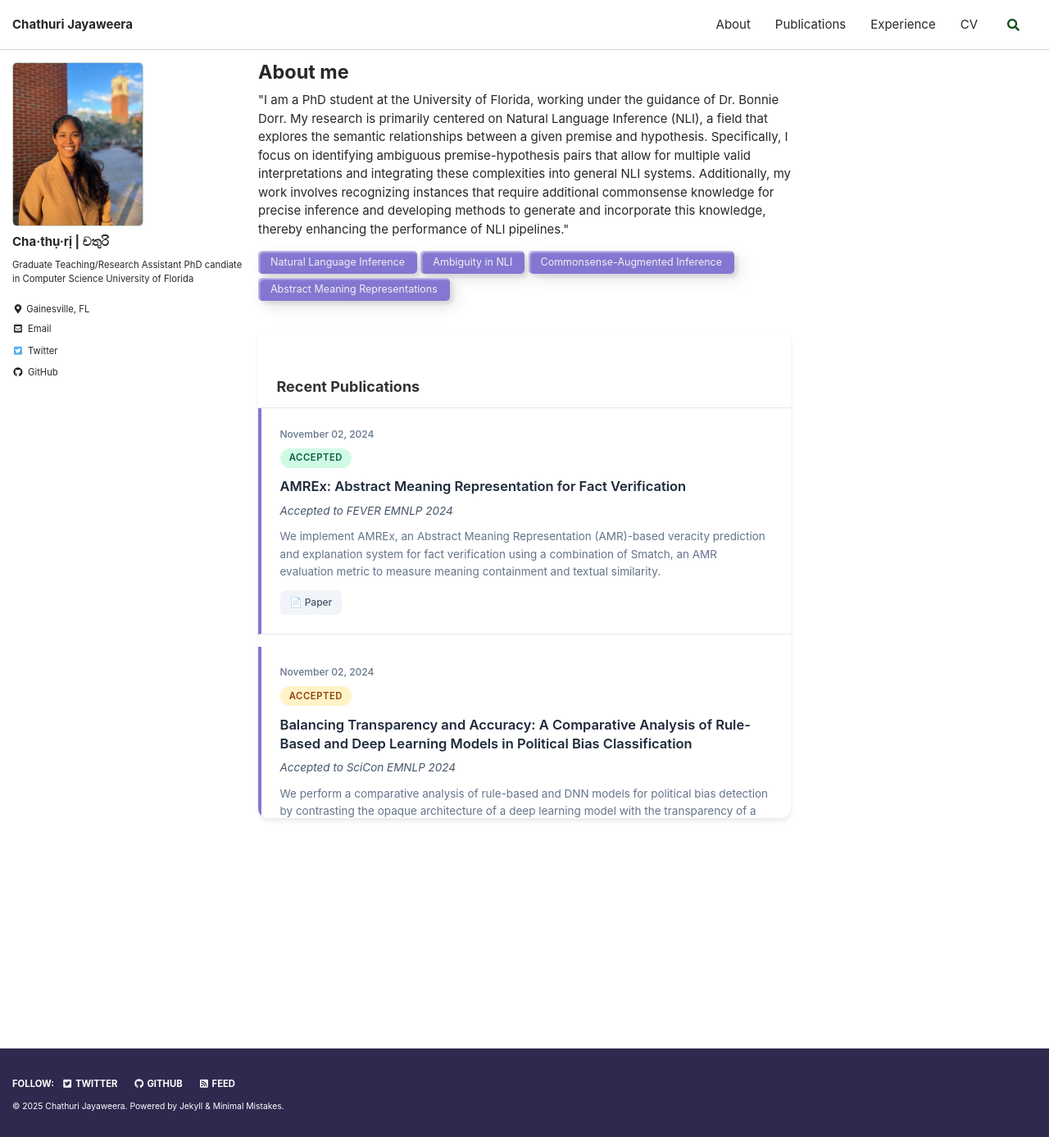
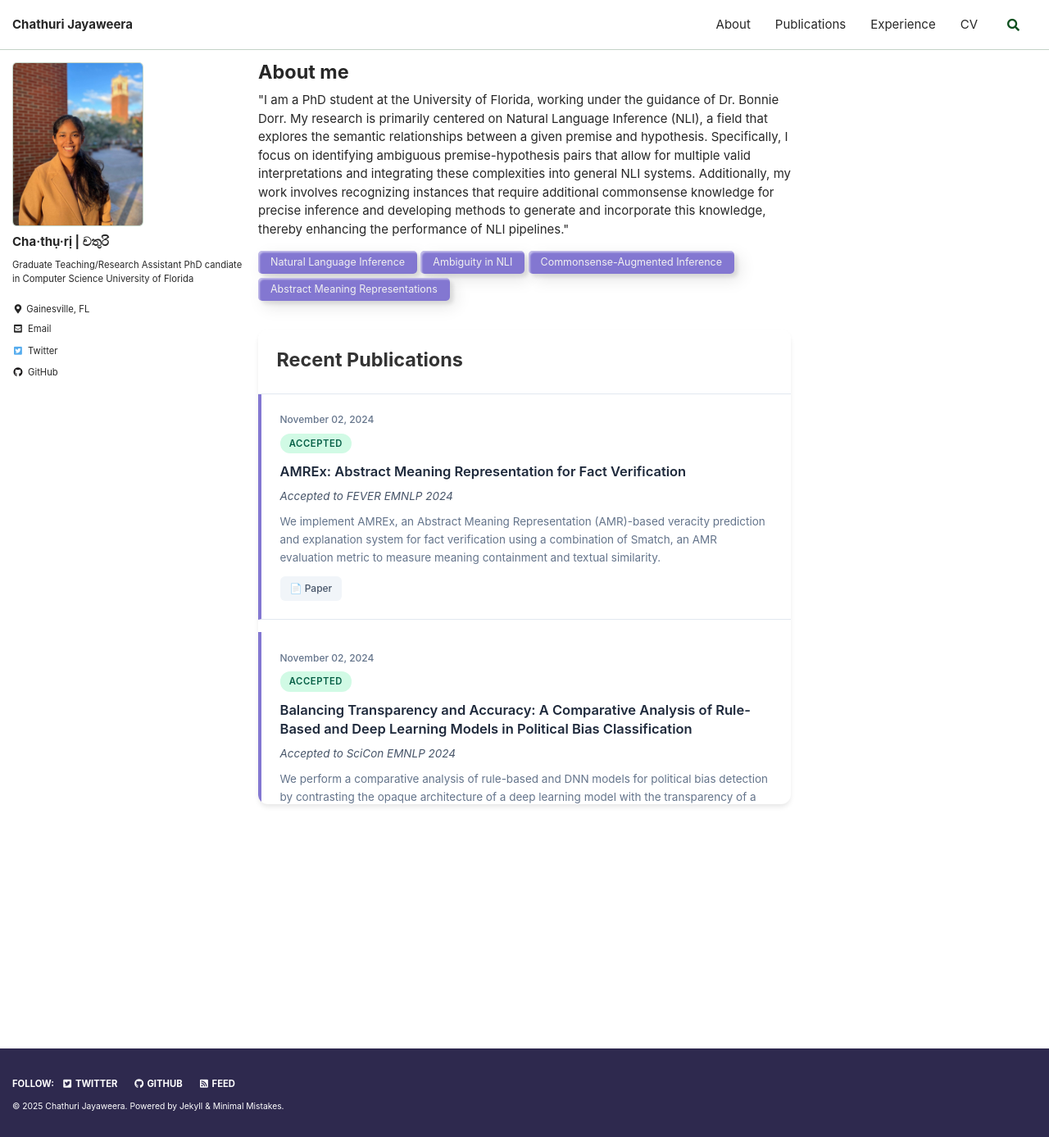
Before and after one commit to chestnutjay/chestnutjay.github.io, a Jekyll site: the page built from index.html, in a window 1280 px wide. Shown: the whole page at 82% size. Built offline with Jekyll 4.4.1, drawn with Linux system fonts in a browser that asks for light colours; cached includes are drawn as plain includes; the list of posts is cut into pages by our own code.

```diff
--- a/index.html
+++ b/index.html
@@ -64,7 +64,7 @@ build a more explainable pipeline for the said task."
   <!-- Publications Newsfeed Section -->
 <section class="newsfeed-container">
     <div class="newsfeed-header">
-        <h2><b>Recent Publications</b></h2>
+        <h1><b>Recent Publications</b></h1>
     </div>
 
     <div class="newsfeed-content" id="newsfeed">
@@ -88,7 +88,7 @@ build a more explainable pipeline for the said task."
 
         <div class="news-item">
             <div class="news-date">November 02, 2024</div>
-            <span class="news-badge badge-preprint">Accepted</span>
+            <span class="news-badge badge-accepted">Accepted</span>
             <div class="news-title">
                 <a href="https://aclanthology.org/2024.sicon-1.7/" target="_blank">Balancing Transparency and Accuracy: A Comparative Analysis of Rule-Based and Deep Learning Models in Political Bias Classification</a>
             </div>
@@ -104,7 +104,7 @@ build a more explainable pipeline for the said task."
 
         <div class="news-item">
             <div class="news-date">July 12, 2024</div>
-            <span class="news-badge badge-preprint">Accepted</span>
+            <span class="news-badge badge-accepted">Accepted</span>
             <div class="news-title">
                 <a href="https://link.springer.com/chapter/10.1007/978-3-031-70239-6_29" target="_blank">DAHRS: Divergence-Aware Hallucination-Remediated SRL Projection</a>
             </div>
```
